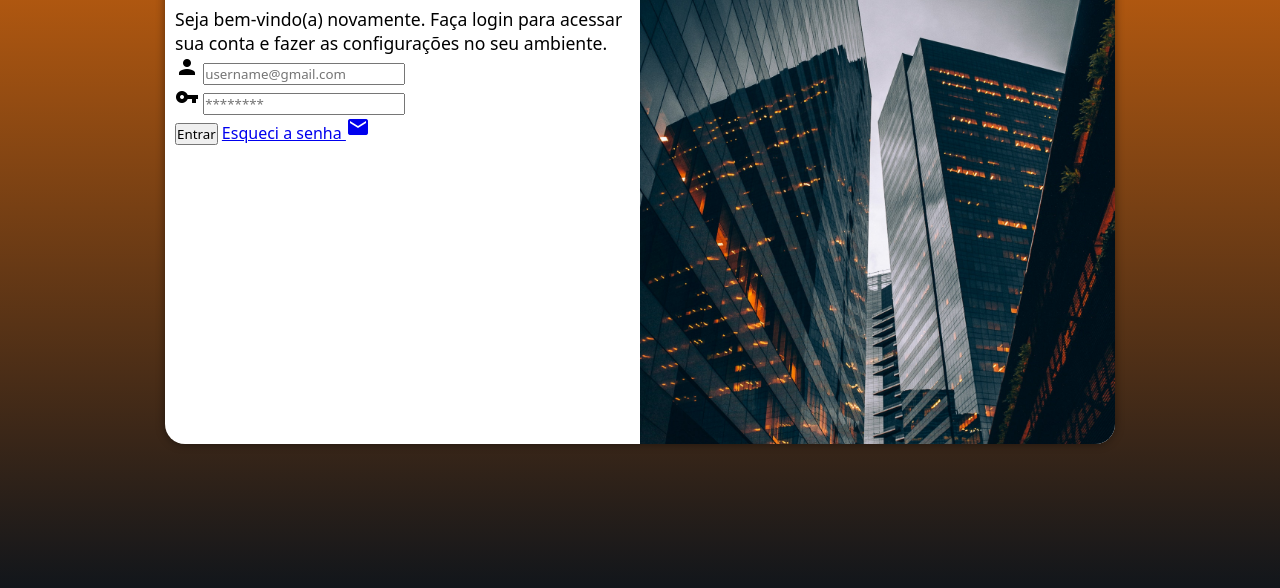
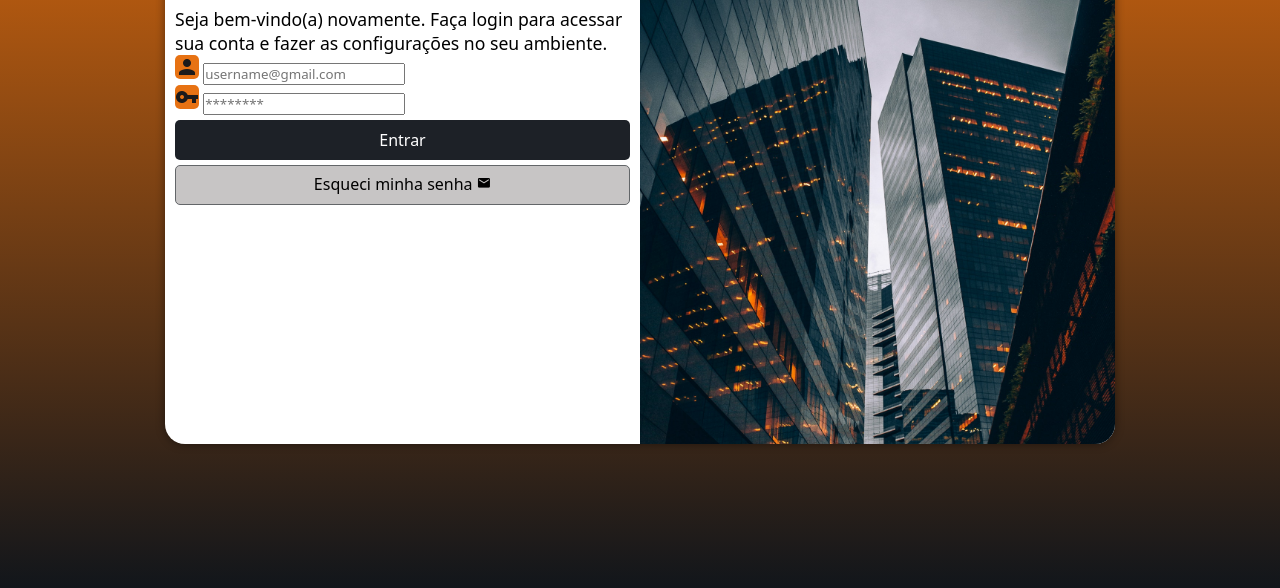
Before and after one commit to yurialves17/projeto-login, a plain HTML site: page index.html in a window 1280 px wide. Shown: the part 206-794 px from the top of the page. Drawn offline with Linux system fonts and the light colour scheme.

Commit message:
melhorias nas CSS

```diff
--- a/estilos/media-query.css
+++ b/estilos/media-query.css
@@ -17,6 +17,52 @@
         float: right;
         width: 70%;
     }
+
+    span.material-icons {
+        background-color: #e56700ec;
+        color: #10151bf1;
+        border-radius: 5px;
+        }
+
+        form > input[type=submit] {
+            margin-top: 5px;
+            display: block;
+            font-size: 1em;
+            width: 100%;
+            height: 40px;
+            background-color: #10151bf1;
+            color: white;
+            border: none;
+            border-radius: 5px;
+            cursor: pointer;
+        }
+
+        form > input[type=submit]:hover {
+            background-color: #e56700d8;
+        }
+
+        form > a.botao {
+            display: block;
+            text-align: center;
+            font-size: 1em;
+            width: 100%;
+            height: 40px;
+            padding-top: 7px;
+            margin-top: 5px;
+            color: black;
+            text-decoration: none;
+            background-color: rgb(199, 197, 197);
+            border: 1px solid #636669;
+            border-radius: 5px;
+        }
+
+        form > a.botao:hover {
+            background-color: #959799;
+        }
+
+        form > a.botao > i {
+            font-size: 0.9em;
+        }
 }
 
 @media screen and (min-width: 992px) {
@@ -45,4 +91,50 @@
     div#formulario > p {
         font-size: 1.1em;
     }
+
+    span.material-icons {
+        background-color: #e56700ec;
+        color: #10151bf1;
+        border-radius: 5px;
+        }
+
+        form > input[type=submit] {
+            margin-top: 5px;
+            display: block;
+            font-size: 1em;
+            width: 100%;
+            height: 40px;
+            background-color: #10151bf1;
+            color: white;
+            border: none;
+            border-radius: 5px;
+            cursor: pointer;
+        }
+
+        form > input[type=submit]:hover {
+            background-color: #e56700d8;
+        }
+
+        form > a.botao {
+            display: block;
+            text-align: center;
+            font-size: 1em;
+            width: 100%;
+            height: 40px;
+            padding-top: 7px;
+            margin-top: 5px;
+            color: black;
+            text-decoration: none;
+            background-color: rgb(199, 197, 197);
+            border: 1px solid #636669;
+            border-radius: 5px;
+        }
+
+        form > a.botao:hover {
+            background-color: #959799;
+        }
+
+        form > a.botao > i {
+            font-size: 0.9em;
+        }
 }
--- a/estilos/style.css
+++ b/estilos/style.css
@@ -65,3 +65,49 @@ div#formulario > h1 {
 div#formulario > p {
     font-size: 0.8em;
 }
+
+span.material-icons {
+background-color: #e56700ec;
+color: #10151bf1;
+border-radius: 5px;
+}
+
+form > input[type=submit] {
+    margin-top: 5px;
+    display: block;
+    font-size: 1em;
+    width: 100%;
+    height: 40px;
+    background-color: #10151bf1;
+    color: white;
+    border: none;
+    border-radius: 5px;
+    cursor: pointer;
+}
+
+form > input[type=submit]:hover {
+    background-color: #e56700d8;
+}
+
+form > a.botao {
+    display: block;
+    text-align: center;
+    font-size: 1em;
+    width: 100%;
+    height: 40px;
+    padding-top: 7px;
+    margin-top: 5px;
+    color: black;
+    text-decoration: none;
+    background-color: rgb(199, 197, 197);
+    border: 1px solid #636669;
+    border-radius: 5px;
+}
+
+form > a.botao:hover {
+    background-color: #959799;
+}
+
+form > a.botao > i {
+    font-size: 0.9em;
+}
--- a/index.html
+++ b/index.html
@@ -30,7 +30,7 @@
                          <label for="isenha"></label>
                     </div>
                     <input type="submit" value="Entrar">
-                    <a href="esqueci.html">Esqueci a senha <i class="material-icons">mail</i></a>
+                    <a href="esqueci.html" class="botao">Esqueci minha senha <i class="material-icons">mail</i></a>
                 </form>
             </div>
         </section>
```
